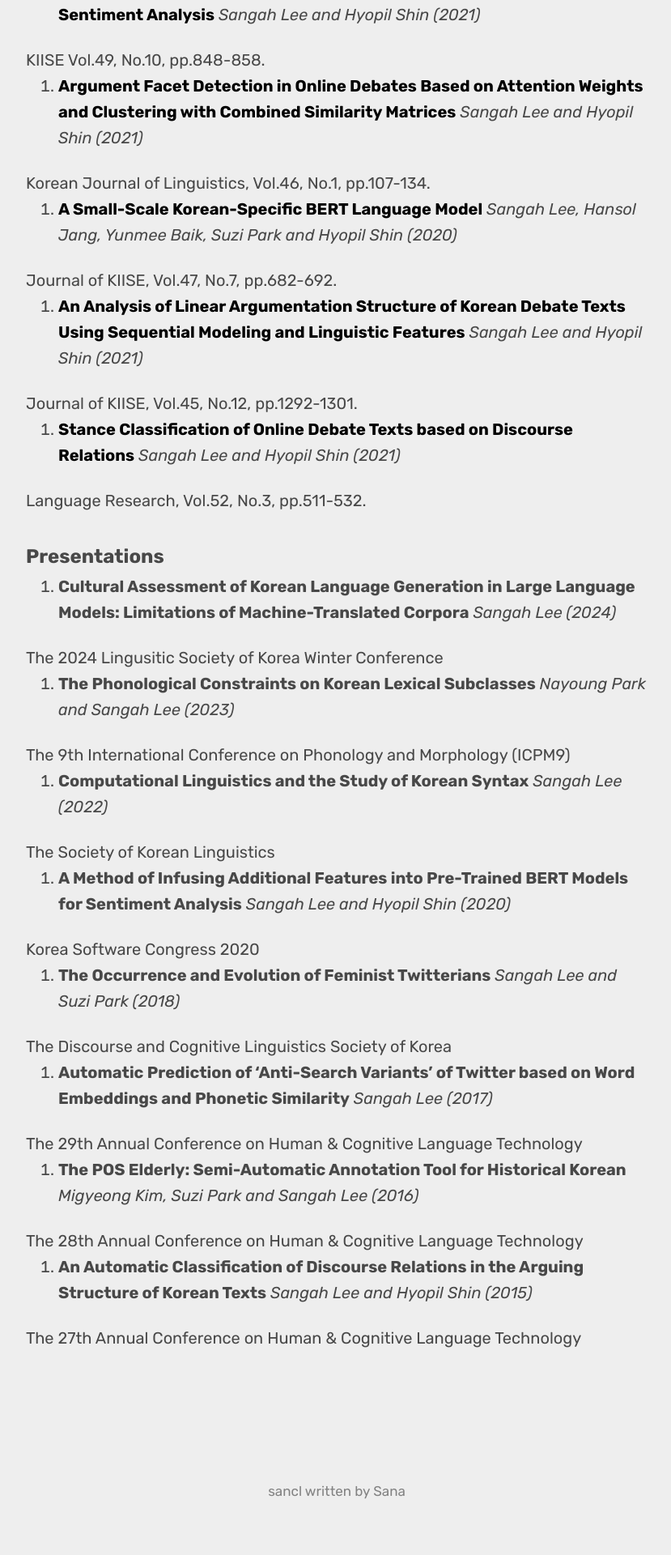
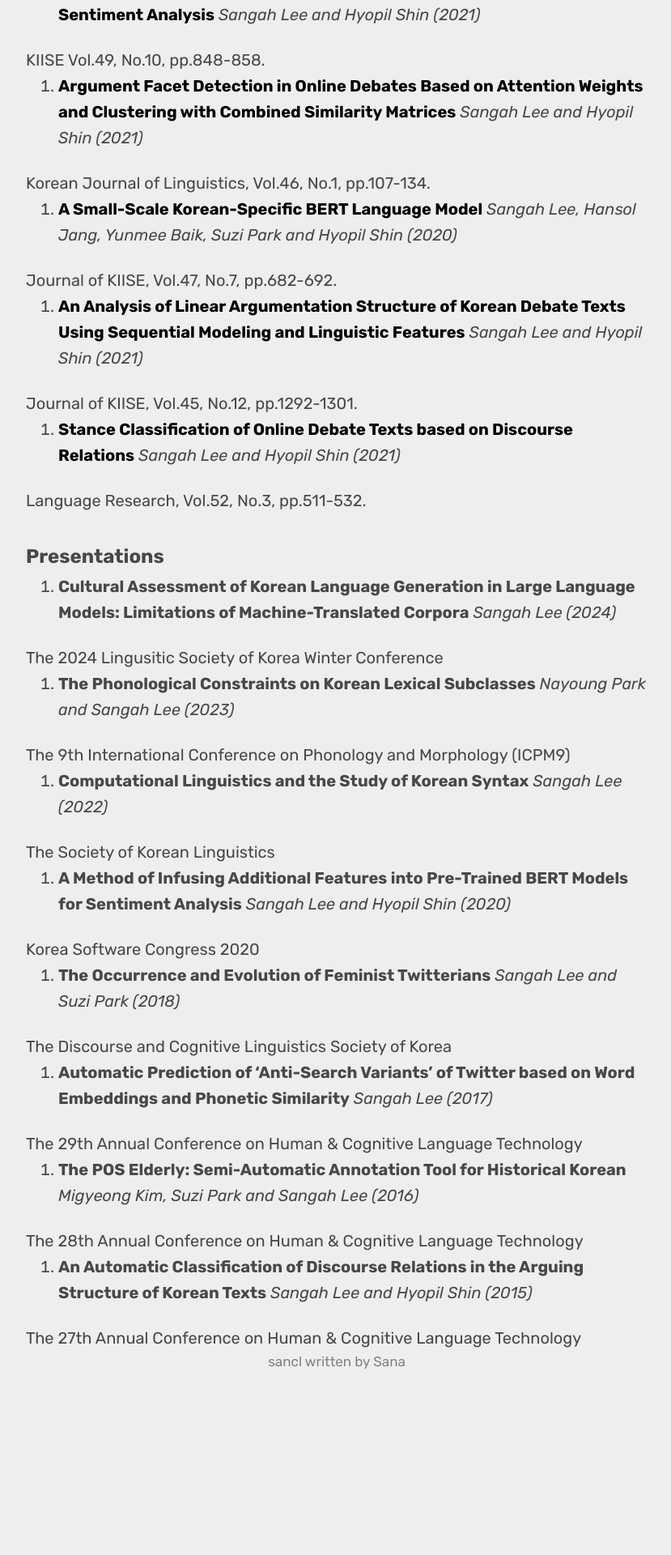
Before and after one commit to sanajlee/sanajlee.github.io, a Jekyll site: the page built from publications.md, in a window 1280 px wide. Shown: the part 2386-4306 px from the top of the page at 81% size, without its empty margins (224-1053 px from the left). Built offline with Jekyll 4.4.1, drawn with Linux system fonts in a browser that asks for light colours; some web fonts are replaced; after the commit the page ends 4146 px from its top, so only the background shows below that.

Commit message:
2026.04.21.

```diff
--- a/publications.md
+++ b/publications.md
@@ -5,7 +5,7 @@
 published: true
 ---
 
-<div class="page" markdown="1">
+<!-- <div class="page" markdown="1"> -->
 
 <!-- {% capture page_subtitle %}
 <img
@@ -193,4 +193,4 @@
 </sm>
 
 
-</div>
+<!-- </div> -->
```
